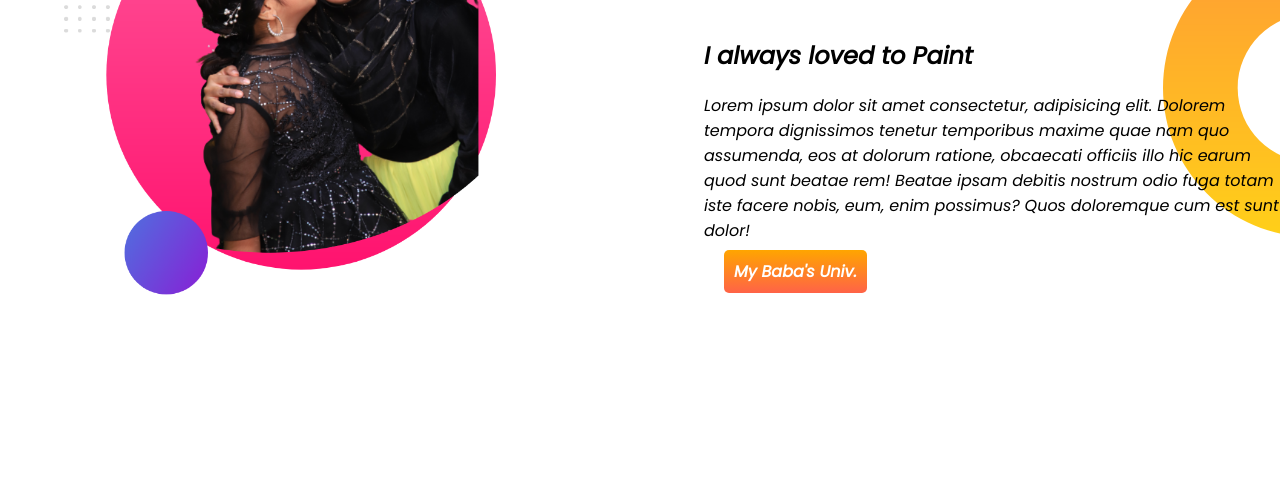
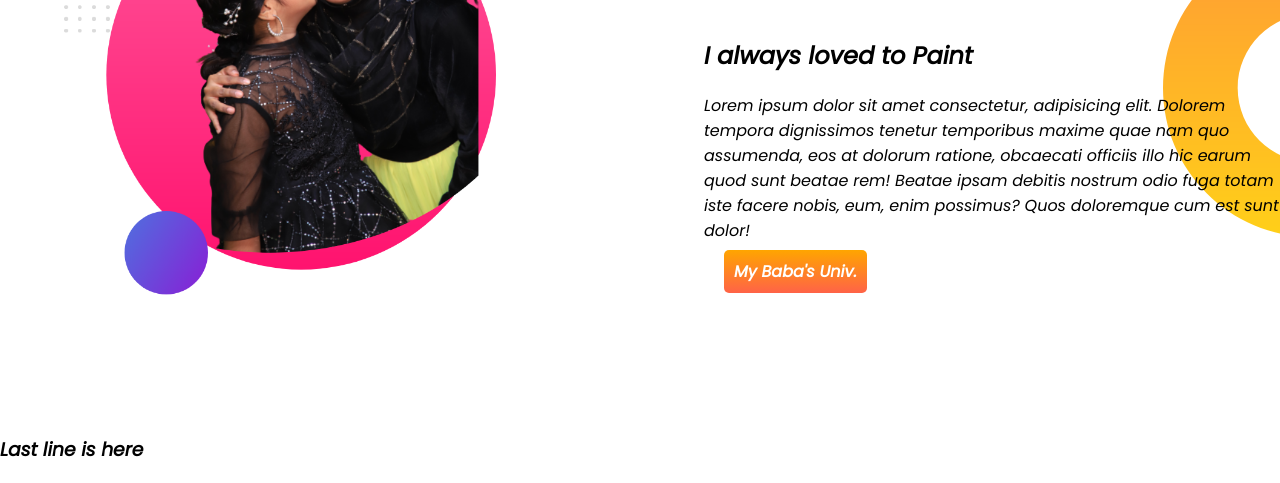
Before and after one commit to rezwan4students/Project-1, a plain HTML site: page index.html in a window 1280 px wide. Shown: the part 730-1213 px from the top of the page. Before the commit the page ends 1165 px from the top, so only its background shows below. Drawn offline with Linux system fonts and the light colour scheme.

Commit message:
last line added

```diff
--- a/index.html
+++ b/index.html
@@ -39,5 +39,6 @@
 </div>
 
 </section>
+<h3>Last line is here</h3>
 </body>
 </html>
```
